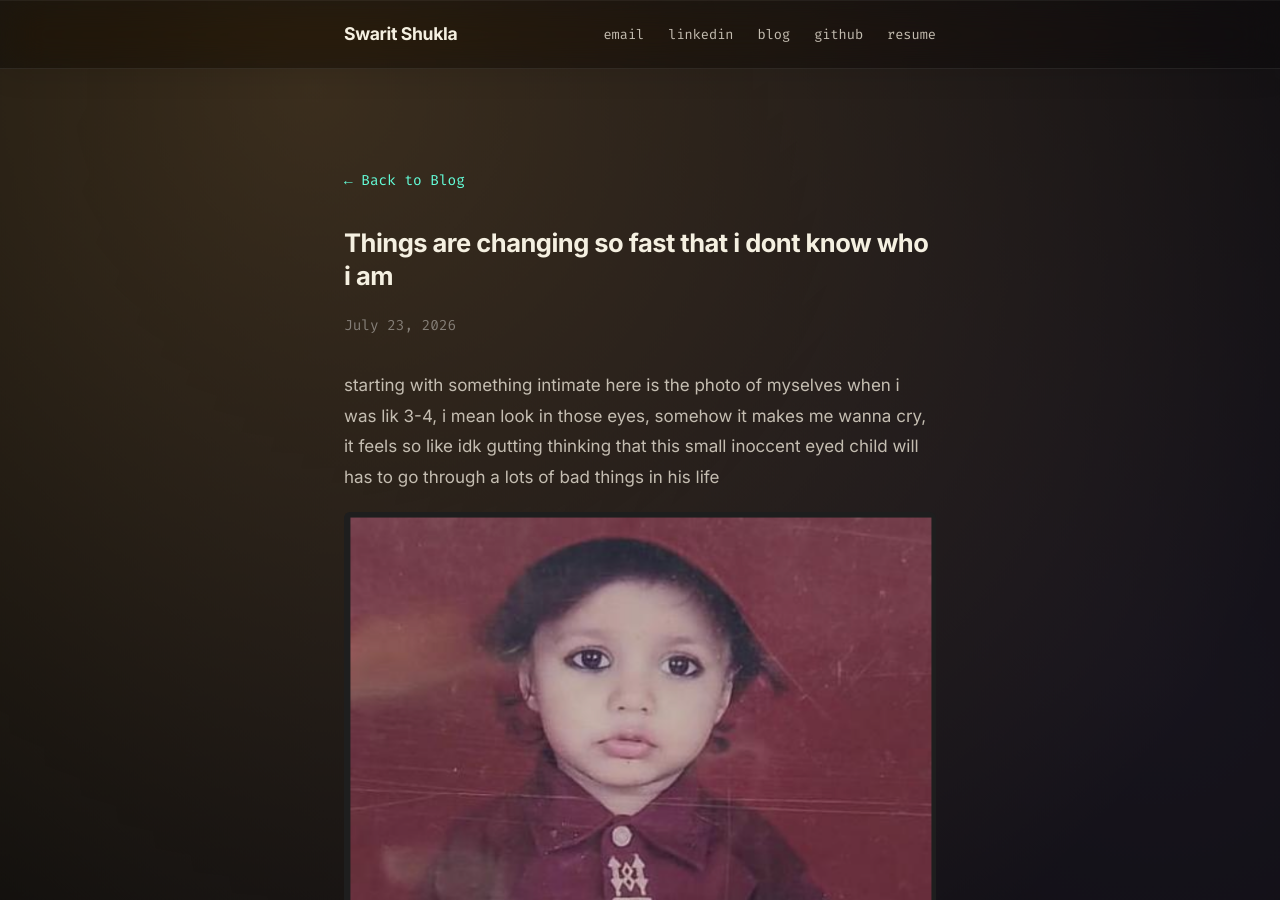
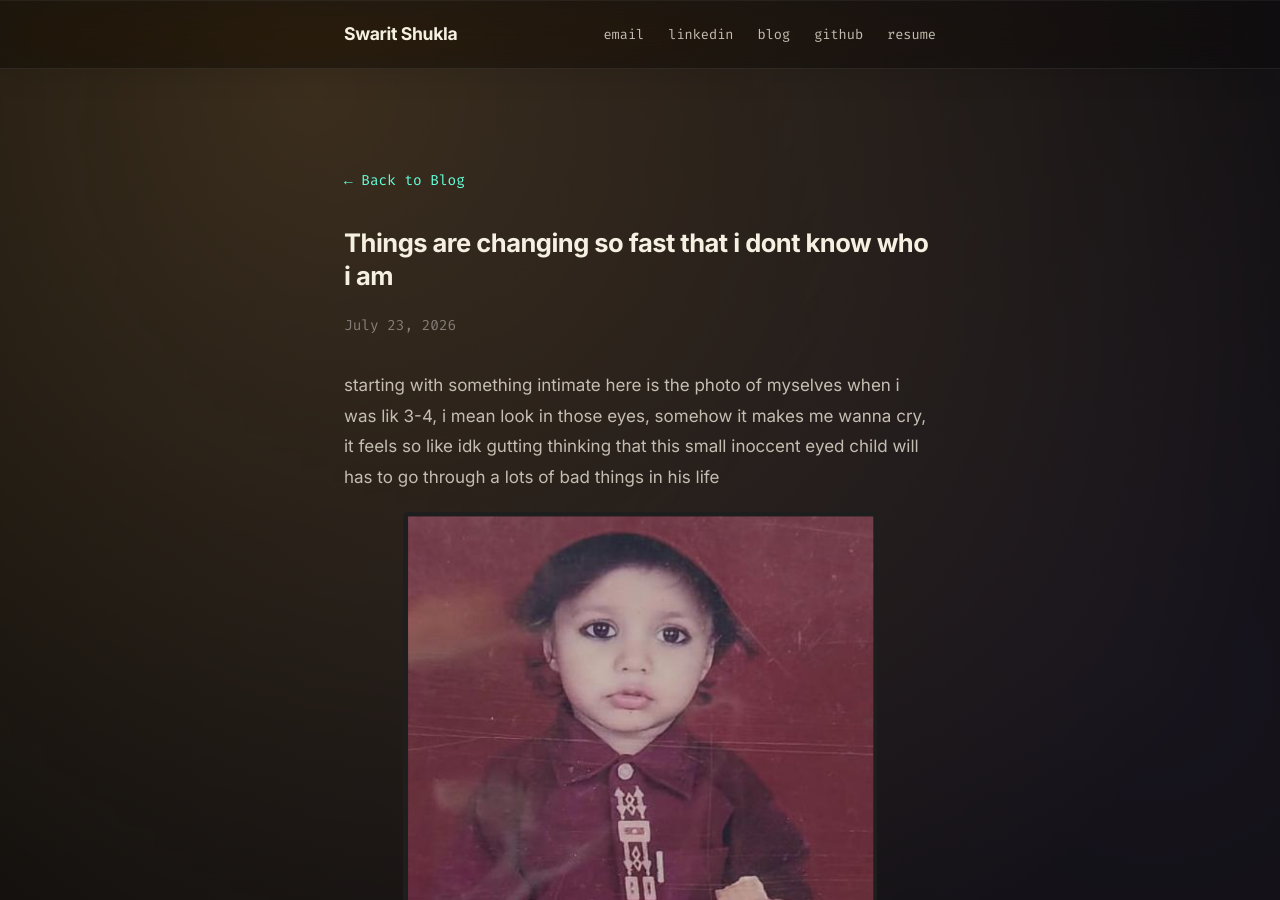
Before and after one commit to SWARITSHUKLA/SWARITSHUKLA.github.io, a Jekyll site: the page built from _posts/2026-07-23-Things-are-changing-so-fast-that-i-dont-know-who-i-am.md, in a window 1280 px wide and 900 px high. Built offline with Jekyll 4.4.1, drawn with Linux system fonts in a browser that asks for light colours.

Commit message:
changed the photo dimension

```diff
--- a/_posts/2026-07-23-Things-are-changing-so-fast-that-i-dont-know-who-i-am.md
+++ b/_posts/2026-07-23-Things-are-changing-so-fast-that-i-dont-know-who-i-am.md
@@ -6,7 +6,7 @@ category: life
 ---
 
 starting with something intimate here is the photo of myselves when i was lik 3-4, i mean look in those eyes, somehow it makes me wanna cry, it feels so like idk gutting thinking that this small inoccent eyed child will has to go through a lots of bad things in his life
-![cute me](/photos/Things%20are%20changing%20so%20fast%20that%20i%20dont%20know%20who%20i%20am/Cute%20me.png)
+<img src="/photos/Things%20are%20changing%20so%20fast%20that%20i%20dont%20know%20who%20i%20am/Cute%20me.png" alt="cute me" style="max-width: 80%; display: block; margin: 20px auto; border-radius: 6px;">
 Let me think: it was probably 2024 when I woke up, not like the way you wake up in the morning, but like awakening. I don't know what caused it. When I think of my life from 2004 till now, I don't know any instance before 2024 when I felt awakened or had any sort of control.
 
 I was just reacting; nothing else. There was no proactiveness; I didn't decide anything. There was no reasoning involved.
```
